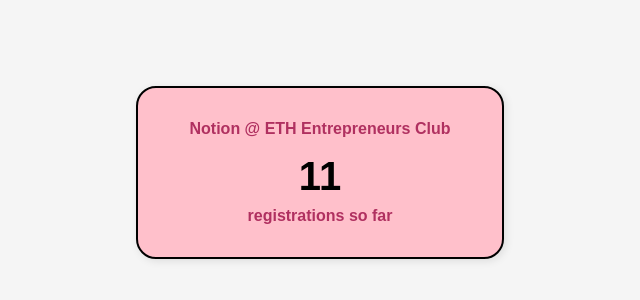
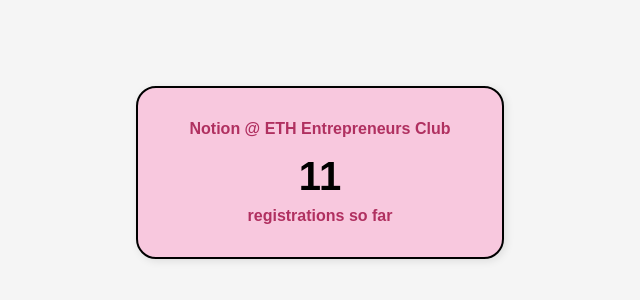
Before and after one commit to jillmetcalfe/Luma-event-data, a plain HTML site: page index.html in a window 1280 px wide. Shown: the part 228-528 px from the top of the page, without its empty margins (320-960 px from the left). Drawn offline with Linux system fonts and the light colour scheme.

Commit message:
Update index.html

```diff
--- a/index.html
+++ b/index.html
@@ -15,7 +15,7 @@
     }
 
     .card {
-      background-color: pink;
+      background-color: #F8C8DE;
       border: 2px solid black;
       border-radius: 20px;
       padding: 2em;
```
